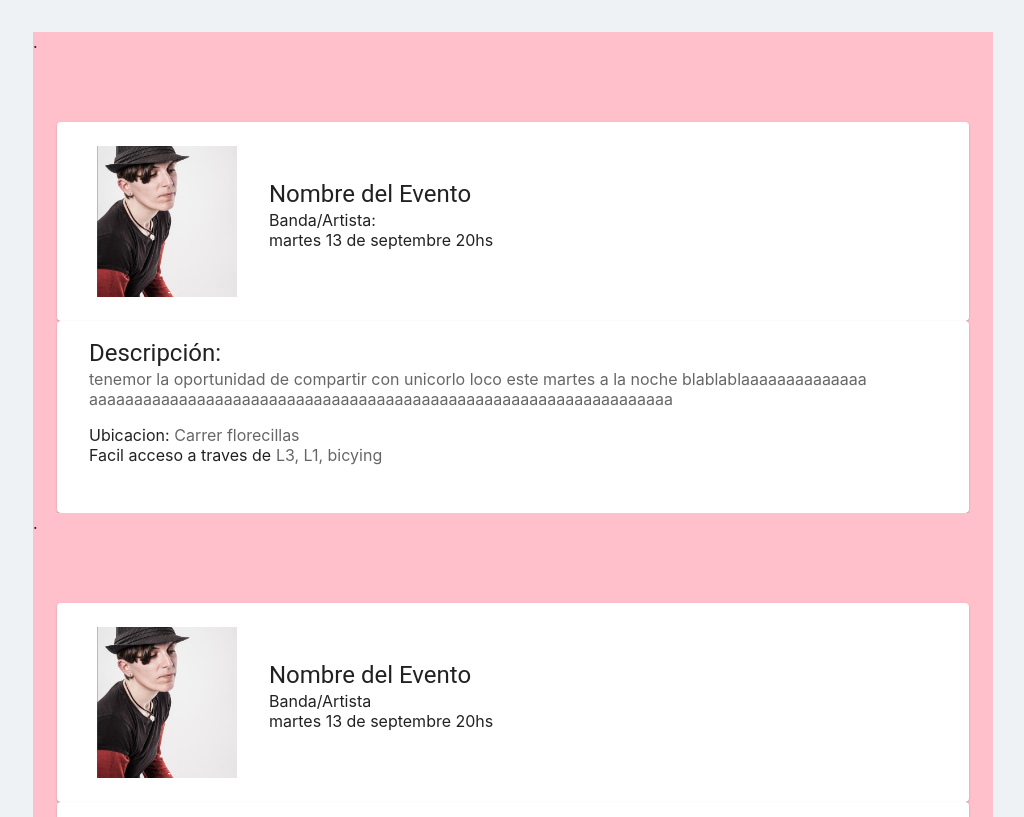
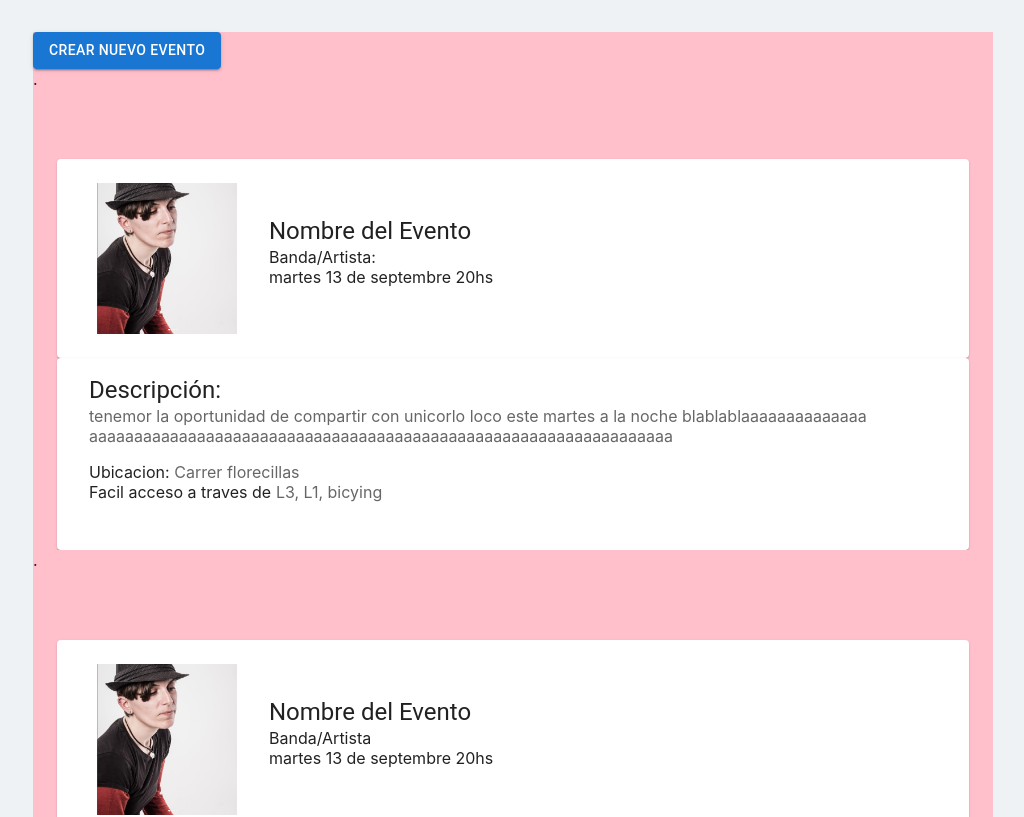
Before and after one commit to soterraniaBcn/la-soterrania, a React (Create React App) app in the folder client/: page /events in a window 1280 px wide. Shown: the top 817 px of the page, without its empty margins (127-1151 px from the left). Built offline with nearby package versions, Linux system fonts and the light colour scheme.

Commit message:
#1 create button to post new event

```diff
--- a/client/src/components/Home.jsx
+++ b/client/src/components/Home.jsx
@@ -1,6 +1,6 @@
 import HeaderRight from "./Header";
 import background from '../imagenes/background.png';
-import { Grid, Container, Button, Box } from "@mui/material";
+import { Grid, Container, Button } from "@mui/material";
 import React from 'react';
 import { Link } from "react-router-dom";
 
--- a/client/src/pages/DetailEvent.jsx
+++ b/client/src/pages/DetailEvent.jsx
@@ -4,11 +4,15 @@ import CardMedia from '@mui/material/CardMedia'
 import Card from '@mui/material/Card'
 import React from 'react'
 import imagen from '../imagenes/imagen_nuria.PNG'
-import { Container, Box, Grid } from '@mui/material'
+import { Container, Box, Grid, Button } from '@mui/material'
+import { Link } from 'react-router-dom'
 
 export default function DetailEvent() {
   return (
     <div style={{ backgroundColor: 'pink' }}>
+      <Link to='/newpost'>
+      <Button variant="contained" style={{displayflex:"center"}}>Crear Nuevo Evento</Button>
+      </Link>
       <Box style={{ backgroundColor: 'pink', height: '90px' }}>.</Box>
       <Container ClassName="vh=100">
         <Card sx={{ display: 'flex' }}>
```
Also changed, not shown: client/src/pages/NewPost.jsx (added, +7 -0 lines).
